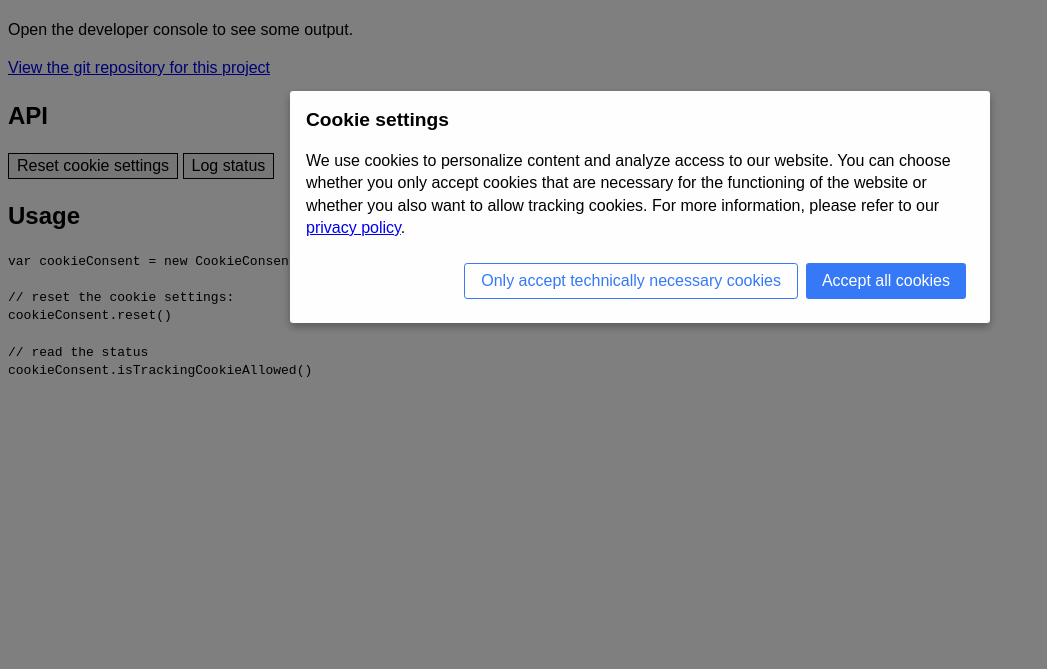
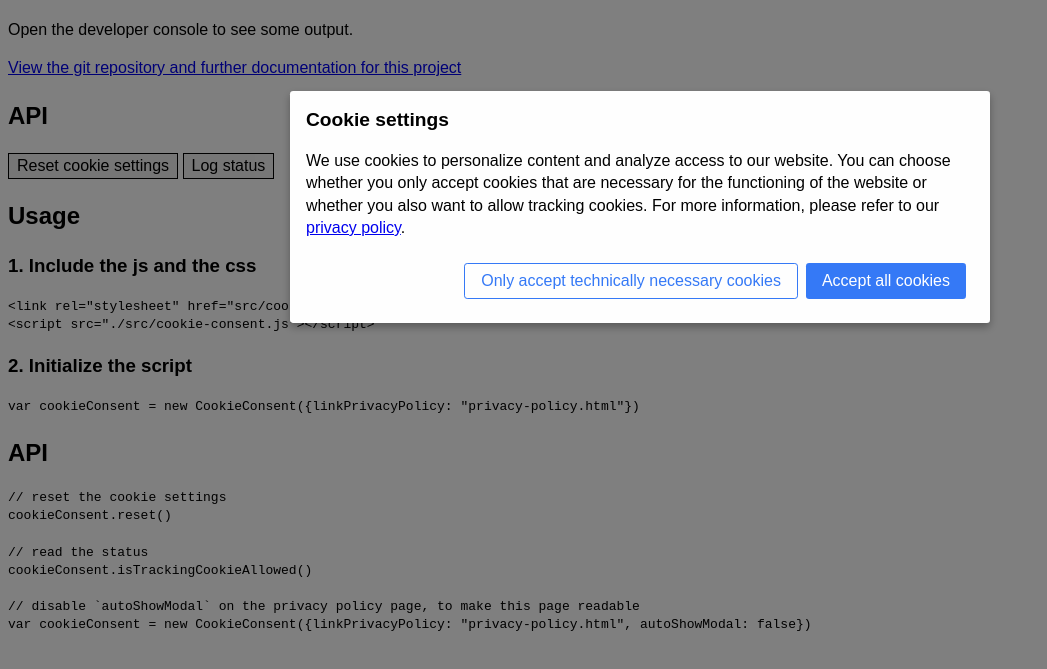
Before and after one commit to shaack/cookie-consent-js, a website: page index.html in a window 1280 px wide. Shown: the part 69-738 px from the top of the page, without its empty margins (0-1047 px from the left). Drawn offline with Linux system fonts and the light colour scheme.

Commit message:
better documentaion

```diff
--- a/index.html
+++ b/index.html
@@ -22,22 +22,28 @@
 <body>
 <h1>cookie-consent-js Testpage</h1>
 <p>Open the developer console to see some output.</p>
-<p><a href="https://github.com/shaack/cookie-consent-js">View the git repository for this project</a></p>
+<p><a href="https://github.com/shaack/cookie-consent-js">View the git repository and further documentation for this project</a></p>
 <h2>API</h2>
 <button onclick="reset()">Reset cookie settings</button>
 <button onclick="logStatus()">Log status</button>
 <h2>Usage</h2>
-<pre><code>var cookieConsent = new CookieConsent({linkPrivacyPolicy: "privacy-policy.html"})
-
-// reset the cookie settings:
+<h3>1. Include the js and the css</h3>
+<pre><code>&lt;link rel="stylesheet" href="src/cookie-consent.css"/>
+&lt;script src="./src/cookie-consent.js">&lt;/script></code></pre>
+<h3>2. Initialize the script</h3>
+<pre><code>var cookieConsent = new CookieConsent({linkPrivacyPolicy: "privacy-policy.html"})</code></pre>
+<h2>API</h2>
+<pre><code>// reset the cookie settings
 cookieConsent.reset()
 
 // read the status
 cookieConsent.isTrackingCookieAllowed()
-</code></pre>
+
+// disable `autoShowModal` on the privacy policy page, to make this page readable
+var cookieConsent = new CookieConsent({linkPrivacyPolicy: "privacy-policy.html", autoShowModal: false})</code></pre>
 <script src="./src/cookie-consent.js"></script>
 <script>
-    var cookieConsent = new CookieConsent({linkPrivacyPolicy: "fake-privacy-policy.html"})
+    var cookieConsent = new CookieConsent({privacyPolicyUrl: "fake-privacy-policy.html"})
 
     function reset() {
         cookieConsent.reset()
```
Also changed, not shown: README.md.
